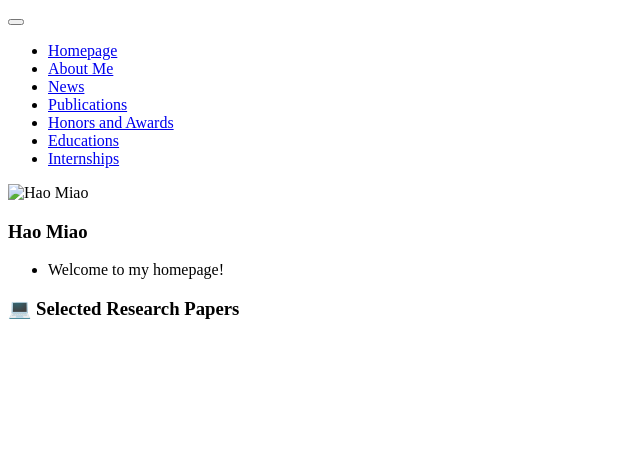
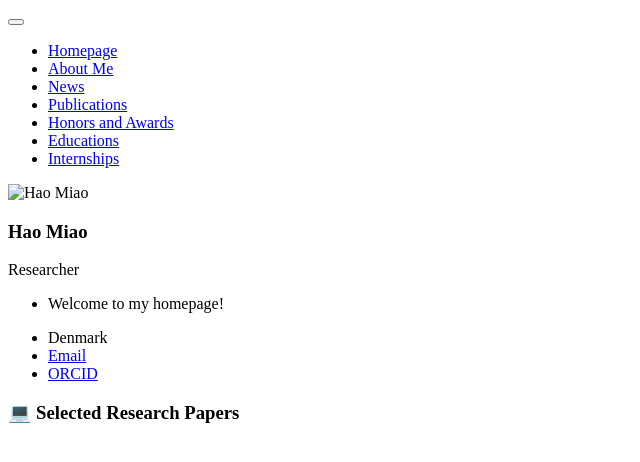
Before and after one commit to MiaoHaoSunny/MiaoHaoSunny.github.io, a Jekyll site: the page built from _pages/includes/pub_short.md, in a window 1280 px wide. Shown: the top 462 px of the page, without its empty margins (0-640 px from the left). Built offline with Jekyll 4.4.1, drawn with Linux system fonts in a browser that asks for light colours; our own code applies the rules of GitHub Pages for plain Markdown files.

Commit message:
Update _config.yml

```diff
--- a/_config.yml
+++ b/_config.yml
@@ -23,12 +23,12 @@ baidu_site_verification  :  # get baidu_site_verification from https://ziyuan.ba
 author:
   name             : "Hao Miao"
   avatar           : "images/android-chrome-512x512.png"
-  bio              : # "PhD Fellow, Aalborg University"
-  location         : # "Denmark"
+  bio              : "Researcher"
+  location         : "Denmark"
   employer         :
   pubmed           :
   googlescholar    : # "https://scholar.google.com/citations?user=eRouT0MAAAAJ&hl=zh-CN"
-  email            : # "haom@cs.aau.dk"
+  email            : "haom@cs.aau.dk"
   researchgate     :  # e.g., "https://www.researchgate.net/profile/yourprofile"
   uri              :
   bitbucket        :
@@ -45,7 +45,7 @@ author:
   lastfm           :
   linkedin         : # e.g., "linkedin username"
   dblp             : # "https://dblp.org/pid/276/5069-1.html"
-  orcid            : # "https://orcid.org/0000-0001-9346-7133"
+  orcid            : "https://orcid.org/0000-0001-9346-7133"
   pinterest        :
   soundcloud       :
   stackoverflow    : # http://stackoverflow.com/users/123456/username
```
